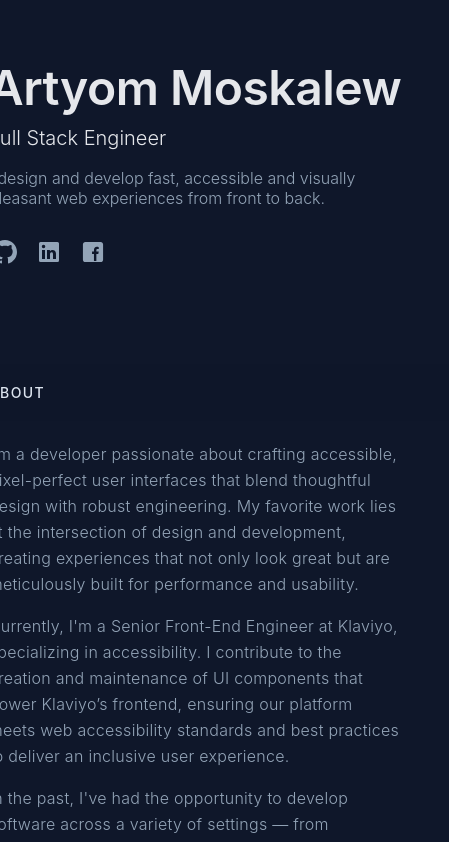
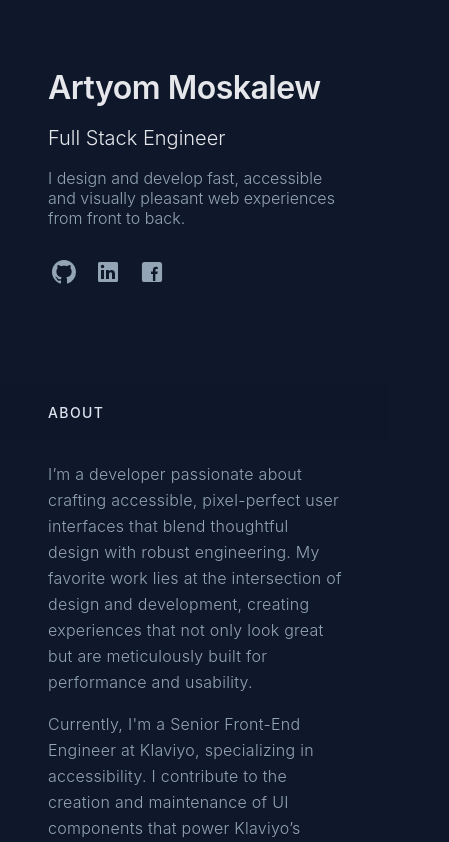
Before and after one commit to CodeRabbid/portfolio, a React (Vite) app: page / in a window 390 px wide. Shown: the top 842 px of the page, 449 px wide, since content can reach past the window. Built offline with nearby package versions, Linux system fonts and the light colour scheme; a web font is replaced by a local one.

Commit message:
fix font width for smaller screens

```diff
--- a/src/App.css
+++ b/src/App.css
@@ -172,7 +172,7 @@ h2.title {
 
 p.slogan {
   margin-top: 16px;
-  width: 380px;
+  max-width: 380px;
   font-weight: 300;
 }
 
@@ -366,6 +366,10 @@ section#projects ul.experiences li.experience {
 }
 
 @media only screen and (max-width: 640px) {
+  h1 {
+    font-size: 32px;
+  }
+
   section#experience .grid {
     display: block;
   }
```
